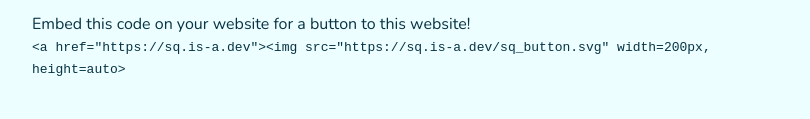
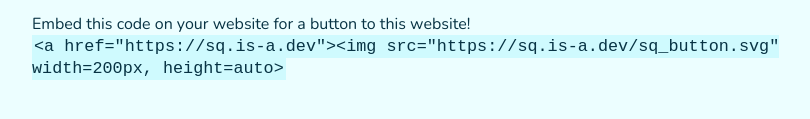
Before and after one commit to SquareScreamYT/SquareScreamYT.github.io, a plain HTML site: page index.html in a window 1280 px wide. Shown: the part 367-486 px from the top of the page, without its empty margins (224-1034 px from the left). Drawn offline with nearby package versions, Linux system fonts and the light colour scheme; a script that the page names is missing; a web font is replaced by a local one.

Commit message:
code style

```diff
--- a/style.css
+++ b/style.css
@@ -283,3 +283,11 @@ img {
   border-radius: 5px;
   max-width: 150px;
 }
+
+code {
+  font-family: monospace,Consolas,"courier new";
+  color: var(--text-color);
+  background-color: var(--bg-color-dark);
+  padding: 2px;
+  font-size: 105%;
+}
```
